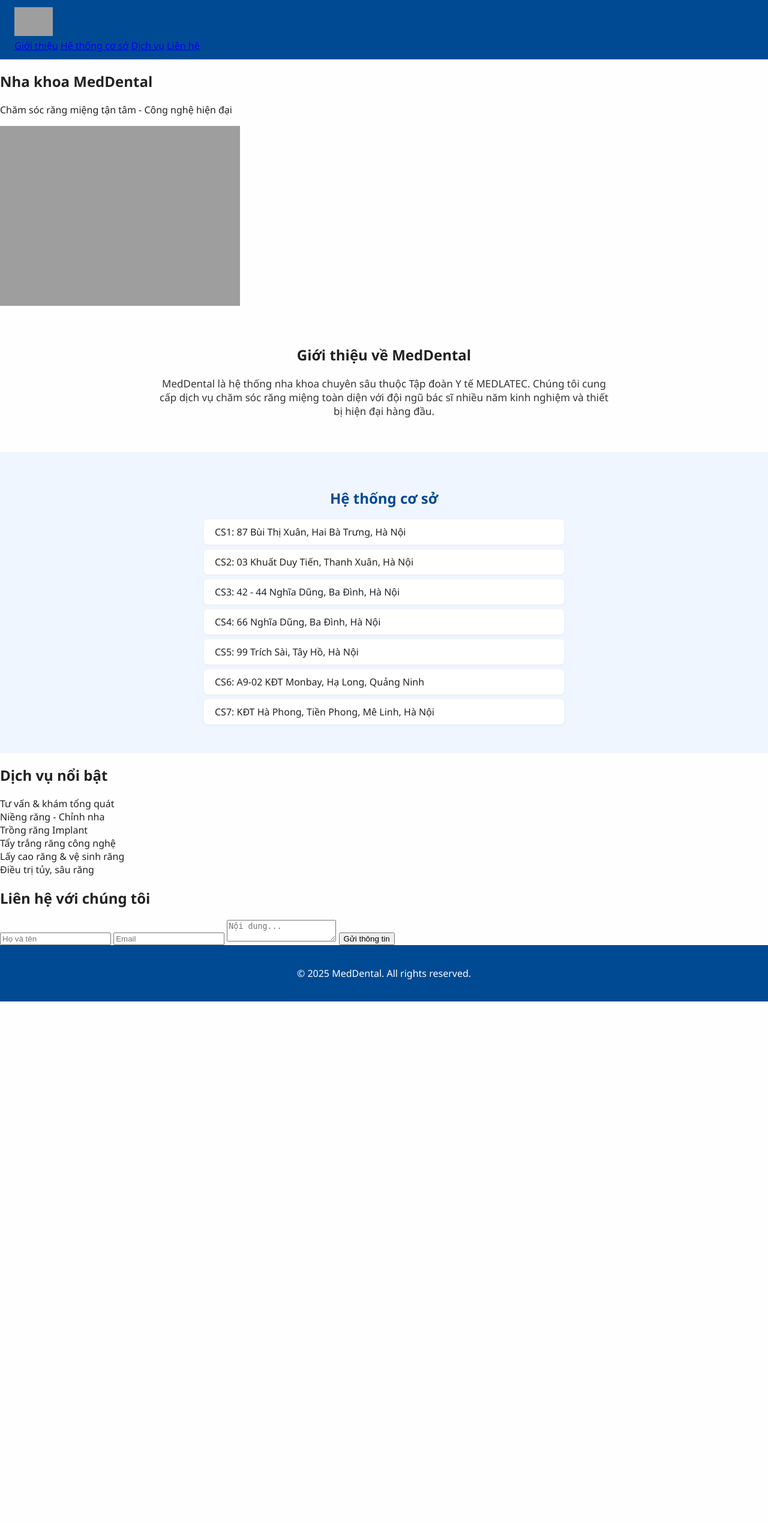
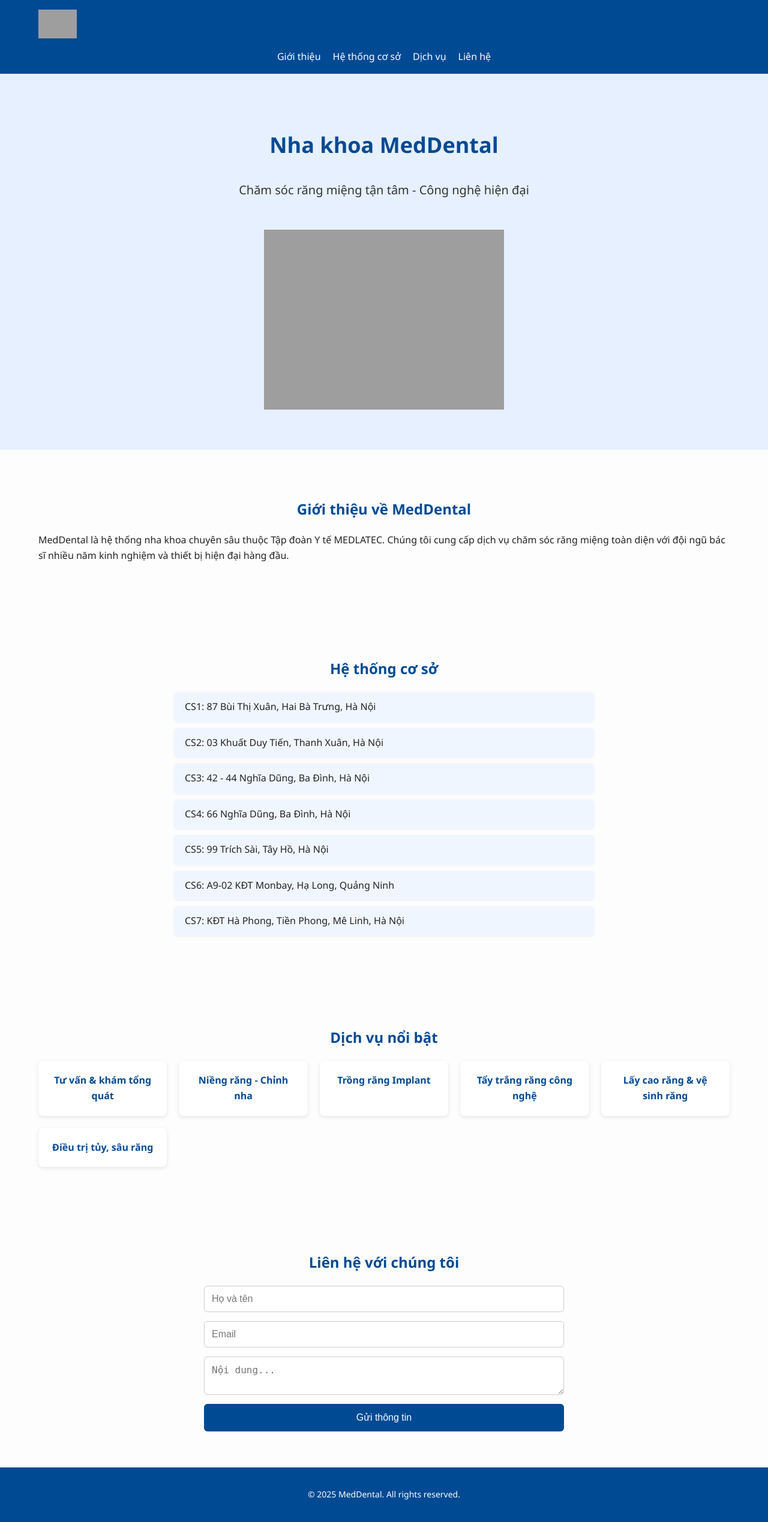
Before and after one commit to khanhteo1989/meddental-chatbot, a Flask app: template templates/index.html in a window 1280 px wide. Shown: the whole page at 60% size. Before the commit the page ends 1670 px from the top, so only its background shows below. Run offline with Flask 3, Linux system fonts and the light colour scheme; the template is opened without the code that fills it, so the values that code supplies are empty; grey boxes are pictures that could not be loaded.

Commit message:
Update style.css

```diff
--- a/static/style.css
+++ b/static/style.css
@@ -1,223 +1,155 @@
-* {
-  box-sizing: border-box;
-}
+/* style.css - Giao diện MedDental mới */
+
 body {
   margin: 0;
-  font-family: "Segoe UI", sans-serif;
-  background: #fefefe;
+  font-family: 'Segoe UI', sans-serif;
+  background: #fdfdfd;
   color: #222;
+  line-height: 1.6;
 }
+
+.container {
+  width: 90%;
+  max-width: 1200px;
+  margin: auto;
+}
+
 .header {
-  display: flex;
-  justify-content: space-between;
-  align-items: center;
   background: #004a94;
-  padding: 12px 24px;
+  padding: 16px 0;
 }
+
 .logo img {
   height: 48px;
 }
-.menu a {
+
+.nav {
+  display: flex;
+  gap: 20px;
+  justify-content: center;
+  margin-top: 10px;
+}
+
+.nav a {
   color: white;
   text-decoration: none;
-  margin-left: 20px;
   font-weight: 500;
 }
-.banner {
-  position: relative;
+
+.nav a:hover {
+  text-decoration: underline;
 }
-.banner img {
-  width: 100%;
+
+.hero {
+  background: #e6f0ff;
+  padding: 60px 0;
+  text-align: center;
+}
+
+.hero h1 {
+  font-size: 36px;
+  color: #004a94;
+}
+
+.hero p {
+  font-size: 20px;
+  color: #333;
+}
+
+.hero-image img {
+  max-width: 100%;
   height: auto;
-  display: block;
+  margin-top: 30px;
 }
-.hotline-overlay {
-  position: absolute;
-  bottom: 20px;
-  right: 30px;
-  background: rgba(255,255,255,0.9);
-  padding: 12px 20px;
-  border-radius: 8px;
+
+.intro, .branches, .services, .contact {
+  padding: 60px 0;
+}
+
+.intro h2, .branches h2, .services h2, .contact h2 {
+  text-align: center;
   color: #004a94;
-  font-weight: bold;
-  box-shadow: 0 2px 8px rgba(0,0,0,0.1);
+  margin-bottom: 20px;
 }
-.intro {
-  text-align: center;
-  padding: 40px 20px;
-  max-width: 800px;
+
+.branches ul {
+  list-style: none;
+  padding: 0;
+  max-width: 700px;
   margin: auto;
 }
-.intro h1 {
-  color: #004a94;
-  font-size: 26px;
-}
-.intro p {
-  font-size: 17px;
-  color: #333;
-}
-.branches {
+
+.branches li {
   background: #f0f6ff;
-  padding: 40px 20px;
-}
-.branches h2 {
-  text-align: center;
-  color: #004a94;
-}
-.branches ul {
-  list-style: none;
-  max-width: 600px;
-  margin: auto;
-  padding: 0;
-}
-.branches li {
-  background: white;
-  margin: 8px 0;
-  padding: 10px 18px;
+  margin: 10px 0;
+  padding: 12px 18px;
   border-radius: 6px;
   box-shadow: 0 1px 4px rgba(0,0,0,0.05);
 }
+
+.service-grid {
+  display: grid;
+  grid-template-columns: repeat(auto-fit, minmax(200px, 1fr));
+  gap: 20px;
+  margin-top: 20px;
+}
+
+.service-card {
+  background: #fff;
+  padding: 20px;
+  border-radius: 8px;
+  box-shadow: 0 2px 6px rgba(0,0,0,0.1);
+  text-align: center;
+  font-weight: bold;
+  color: #004a94;
+}
+
+.contact form {
+  max-width: 600px;
+  margin: auto;
+  display: flex;
+  flex-direction: column;
+  gap: 15px;
+}
+
+.contact input, .contact textarea {
+  padding: 12px;
+  border: 1px solid #ccc;
+  border-radius: 6px;
+  font-size: 16px;
+}
+
+.contact button {
+  padding: 14px;
+  background: #004a94;
+  color: white;
+  border: none;
+  border-radius: 6px;
+  font-size: 16px;
+  cursor: pointer;
+}
+
+.contact button:hover {
+  background: #003c7a;
+}
+
 .footer {
   background: #004a94;
   color: white;
   text-align: center;
   padding: 20px;
-}
-.footer a {
-  color: #ffe164;
-  text-decoration: none;
+  font-size: 14px;
 }
 
-/* Chatbot Box */
-.chat-container {
-  position: fixed;
-  bottom: 80px;
-  right: 20px;
-  width: 320px;
-  background: #fff;
-  border-radius: 10px;
-  box-shadow: 0 0 12px rgba(0,0,0,0.2);
-  overflow: hidden;
-  z-index: 9999;
+@media (max-width: 768px) {
+  .nav {
+    flex-wrap: wrap;
+    justify-content: center;
+  }
+  .hero h1 {
+    font-size: 28px;
+  }
+  .hero p {
+    font-size: 16px;
+  }
 }
-.chat-header {
-  background: #0077cc;
-  color: white;
-  padding: 10px;
-  text-align: center;
-  font-weight: bold;
-}
-.chat-box {
-  height: 260px;
-  overflow-y: auto;
-  padding: 10px;
-}
-.chat-input {
-  display: flex;
-  padding: 10px;
-  border-top: 1px solid #ddd;
-}
-.chat-input input {
-  flex: 1;
-  padding: 8px;
-  border: 1px solid #ccc;
-  border-radius: 6px;
-}
-.chat-input button {
-  margin-left: 8px;
-  padding: 8px 12px;
-  background: #0077cc;
-  color: white;
-  border: none;
-  border-radius: 6px;
-}
-.bot-msg, .user-msg {
-  display: flex;
-  margin-bottom: 10px;
-}
-.bot-msg .msg {
-  background: #e6f0ff;
-  padding: 8px 12px;
-  border-radius: 8px;
-  margin-left: 10px;
-}
-.user-msg {
-  justify-content: flex-end;
-}
-.user-msg .msg {
-  background: #d1f7c4;
-  padding: 8px 12px;
-  border-radius: 8px;
-}
-.avatar {
-  width: 36px;
-  height: 36px;
-  border-radius: 50%;
-}
-
-/* Popup + toast */
-.popup {
-  position: fixed;
-  top: 0; left: 0;
-  width: 100vw; height: 100vh;
-  background: rgba(0,0,0,0.4);
-  display: flex;
-  justify-content: center;
-  align-items: center;
-  z-index: 99999;
-}
-.popup.hidden {
-  display: none;
-}
-.popup-content {
-  background: white;
-  padding: 25px;
-  border-radius: 12px;
-  width: 320px;
-  box-shadow: 0 8px 20px rgba(0,0,0,0.15);
-}
-.popup-content input, .popup-content button {
-  width: 100%;
-  margin: 8px 0;
-  padding: 10px;
-  border-radius: 8px;
-  border: 1px solid #ccc;
-}
-.toast {
-  position: fixed;
-  bottom: 25px;
-  left: 50%;
-  transform: translateX(-50%);
-  background: #d1f7c4;
-  color: #2d662f;
-  padding: 14px 24px;
-  border-radius: 10px;
-  box-shadow: 0 4px 10px rgba(0,0,0,0.1);
-  z-index: 99999;
-}
-.toast.hidden {
-  display: none;
-}
-.lottie-container {
-  position: fixed;
-  top: 40%;
-  left: 50%;
-  transform: translate(-50%, -50%);
-  width: 120px;
-  height: 120px;
-  z-index: 99999;
-}
-#zalo-button {
-  position: fixed;
-  bottom: 20px;
-  right: 20px;
-  background: white;
-  border-radius: 50%;
-  padding: 8px;
-  box-shadow: 0 2px 10px rgba(0,0,0,0.1);
-  z-index: 999;
-}
-#zalo-button img {
-  width: 40px;
-  height: 40px;
-}
```
